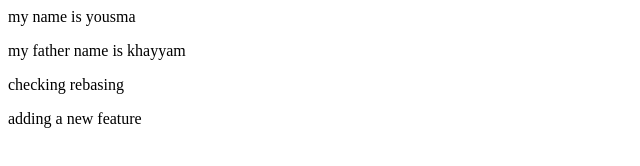
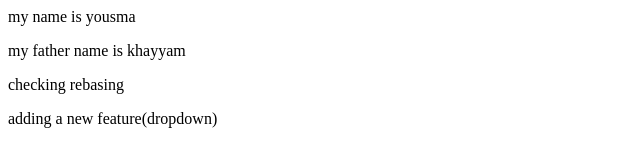
Before and after one commit to yousmakhayyam/yousma-repo, a plain HTML site: page index.html in a window 1280 px wide. Shown: the full height of the page, 0-640 px from the left. Drawn offline with Linux system fonts and the light colour scheme.

Commit message:
add dropdown

```diff
--- a/index.html
+++ b/index.html
@@ -1,4 +1,4 @@
 <p>my name is yousma</p>
 <p>my father name is khayyam</p>
 <p>checking rebasing</p>
-<p>adding a new feature</p>
+<p>adding a new feature(dropdown)</p>
```
